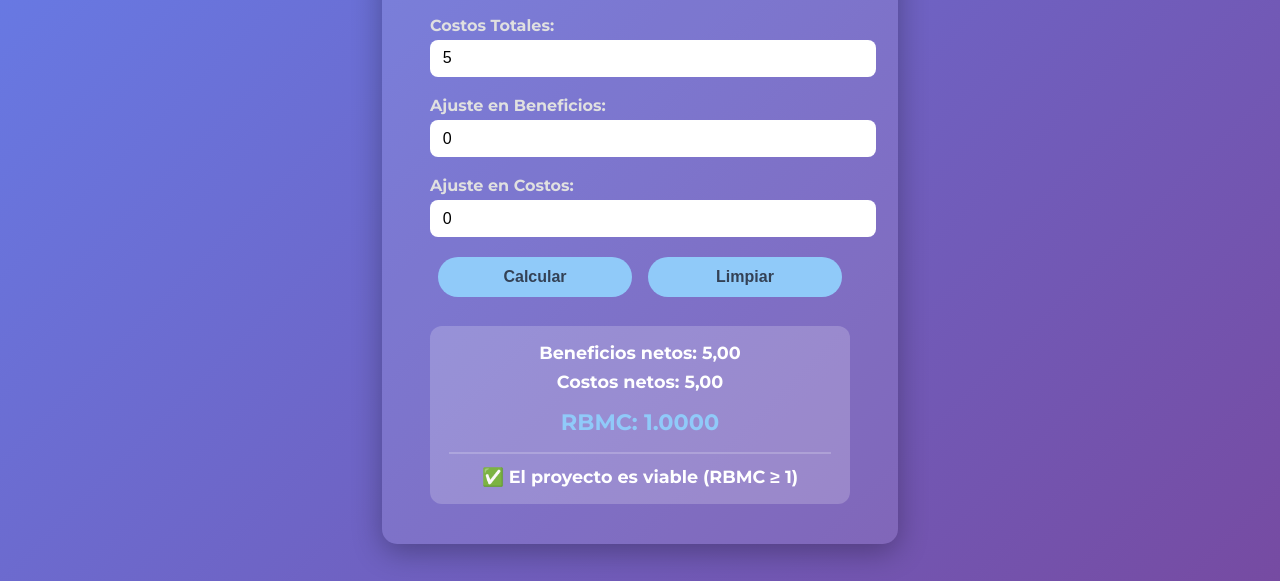
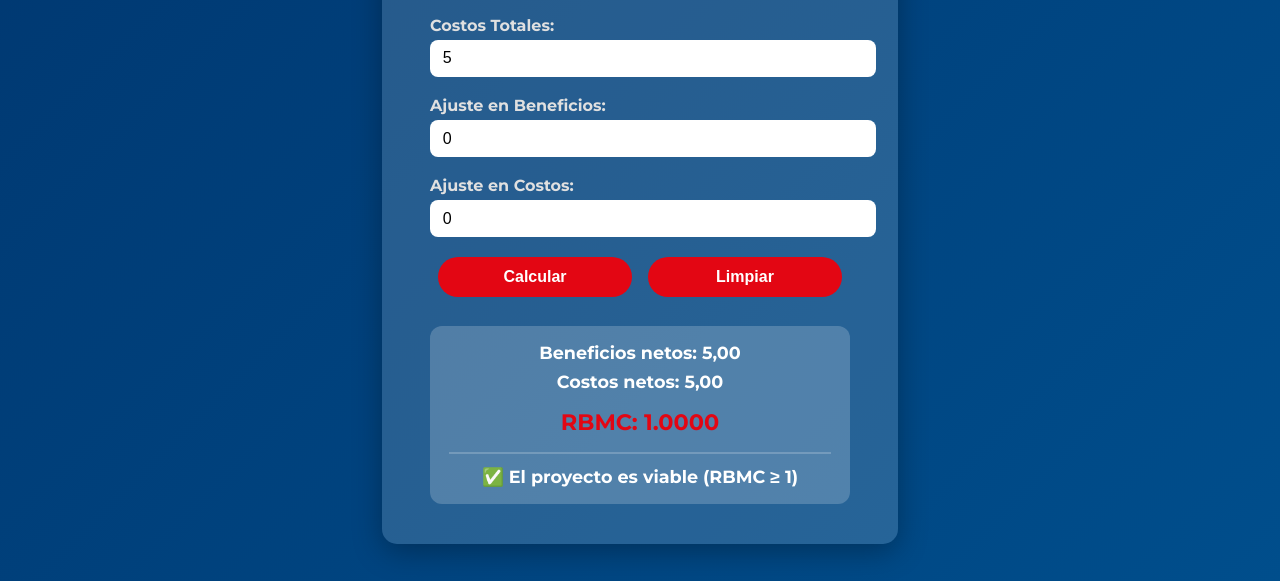
Before and after one commit to Yamil-Lara/Yamil-Lara.github.io, a plain HTML site: page index.html in a window 1280 px wide. Both pictures are taken after typing "5", "5" into the empty fields and a click on the button "Calcular". Shown: the part 219-800 px from the top of the page. Drawn offline with Linux system fonts and the light colour scheme.

Commit message:
Cambio de Colores y Mejoras

```diff
--- a/estilos.css
+++ b/estilos.css
@@ -2,7 +2,7 @@
 
 body {
   font-family: 'Montserrat', sans-serif;
-  background: linear-gradient(135deg, #667eea, #764ba2);
+  background: linear-gradient(135deg, #003770, #004e8c);
   margin: 0;
   padding: 0;
   display: flex;
@@ -13,7 +13,7 @@ body {
 }
 
 .calculator {
-  background: rgba(255,255,255,0.1);
+  background: rgba(255,255,255,0.15);
   padding: 2.5rem 3rem;
   border-radius: 15px;
   box-shadow: 0 8px 30px rgba(0,0,0,0.3);
@@ -47,7 +47,7 @@ input[type="number"] {
 }
 
 input[type="number"]:focus {
-  box-shadow: 0 0 8px #90caf9;
+  box-shadow: 0 0 8px #E30613;
 }
 
 .buttons {
@@ -56,21 +56,21 @@ input[type="number"]:focus {
 }
 
 button {
-  background: #90caf9;
+  background: #E30613;
+  color: #FFFFFF;
   border: none;
   padding: 0.7rem 1.8rem;
   border-radius: 50px;
   cursor: pointer;
   font-weight: 700;
   font-size: 1rem;
-  color: #334155;
   flex: 1;
   margin: 0 0.5rem;
   transition: background 0.3s ease, color 0.3s ease;
 }
 
 button:hover {
-  background: #f48fb1;
+  background: #b3050f;
   color: #fff;
 }
 
@@ -92,7 +92,7 @@ button:hover {
 .result-highlight {
   font-size: 1.4rem;
   margin: 1rem 0;
-  color: #90caf9;
+  color: #E30613;
 }
 
 .result-interpretation {
--- a/index.html
+++ b/index.html
@@ -3,7 +3,7 @@
 <head>
   <meta charset="UTF-8" />
   <meta name="viewport" content="width=device-width, initial-scale=1" />
-  <title>Calculadora Comparación Relación Beneficio-Costo Modificado</title>
+  <title>Calculadora RBMC</title>
   <link rel="stylesheet" href="estilos.css" />
 </head>
 <body>
@@ -31,7 +31,6 @@
 
     <div id="result" aria-live="polite" aria-atomic="true"></div>
   </main>
-
   <script src="script.js"></script>
 </body>
 </html>
```
